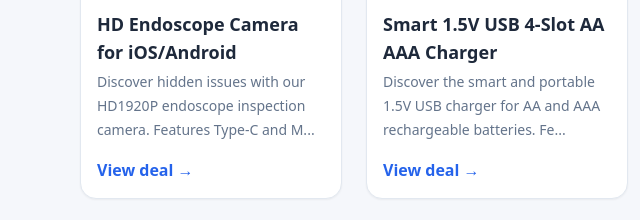
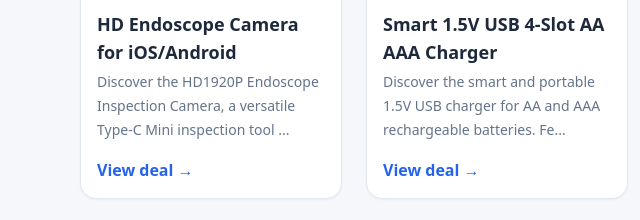
Before and after one commit to XpressZone/deals, a plain HTML site: page 404.html in a window 1280 px wide. Shown: the part 554-774 px from the top of the page, 0-640 px from the left. Drawn offline with nearby package versions, Linux system fonts and the light colour scheme.

```diff
--- a/404.html
+++ b/404.html
@@ -274,7 +274,7 @@
       realUrl: 'https://www.aliexpress.com/item/1005006776667435.html',
       image: 'images/hd-endoscope-camera-for-ios-android.webp',
       alt: 'HD Endoscope Camera for iOS/Android',
-      description: 'Discover hidden issues with our HD1920P endoscope inspection camera. Features Type-C and Micro USB compatibility for Android, iPhone, and iPad. IP67 waterproof 8mm mini borescope perfect for car, sewer, and pipeline inspections. Captures 1080P video and photos with 8 adjustable LEDs. Easy plug-and-play with the Useeplus app.'
+      description: 'Discover the HD1920P Endoscope Inspection Camera, a versatile Type-C Mini inspection tool with IP67 waterproofing. Perfect for car inspections, sewer pipelines, engine diagnostics, and various household or professional uses. This camera offers 1080P resolution with 8 adjustable white LEDs for clear viewing in dark environments. Directly connect to your iPhone, iPad, or Android device (USB-C/Micro USB) via the Useeplus app – no extra WiFi box needed. Supports photo and video recording. Choose from 1m, 3m, 5m, or 10m hard cable lengths.'
     },
     // Add more products here over time
   ];
```
Also changed, not shown: index.html (+1 -1 lines).
